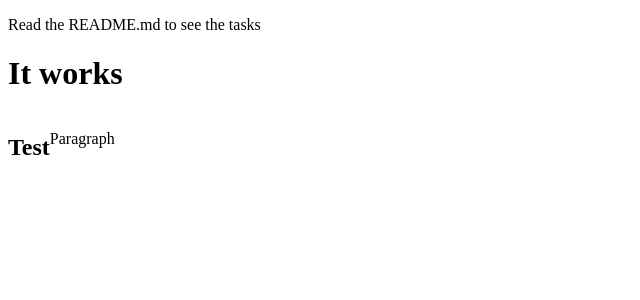
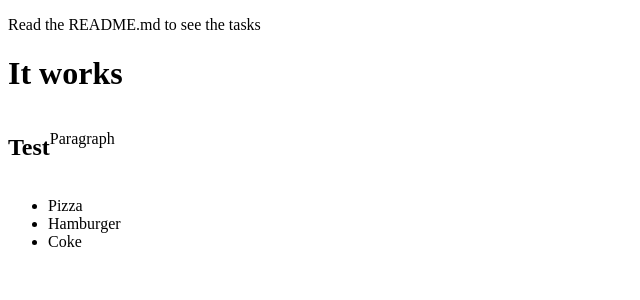
Before and after one commit to Mariuscaa/MCA-react-oppgaver, a React (Create React App) app: page / in a window 1280 px wide. Shown: the top 300 px of the page, without its empty margins (0-640 px from the left). Built offline with nearby package versions, Linux system fonts and the light colour scheme.

Commit message:
Fixed prettier error. Added food list component.

```diff
--- a/src/App.js
+++ b/src/App.js
@@ -1,15 +1,19 @@
 import MyComponent from "./components/MyComponent";
 import Wrapper from "./components/Wrapper";
 import Title from "./components/Title";
+import ListComponent from "./components/ListComponent";
+
+const food = ['Pizza', 'Hamburger', 'Coke'];
 
 const App = () => (
   <div>
     <p>Read the README.md to see the tasks</p>
-    <MyComponent title="It works"/>
+    <MyComponent title="It works" />
     <Wrapper>
       <Title title="Test" />
       <p>Paragraph</p>
     </Wrapper>
+    <ListComponent foods={food}/>
   </div>
 );
 
--- /dev/null
+++ b/src/components/ListComponent.jsx
@@ -0,0 +1,12 @@
+
+export default function ListComponent({foods}) {
+  return (
+    <>
+      <ul>
+        {foods.map((meal) => (
+          <li>{meal}</li>
+        ))}
+      </ul>
+    </>
+  );
+}
```
Also changed, not shown: 1 other file (tests, documents, lock files or other folders).
